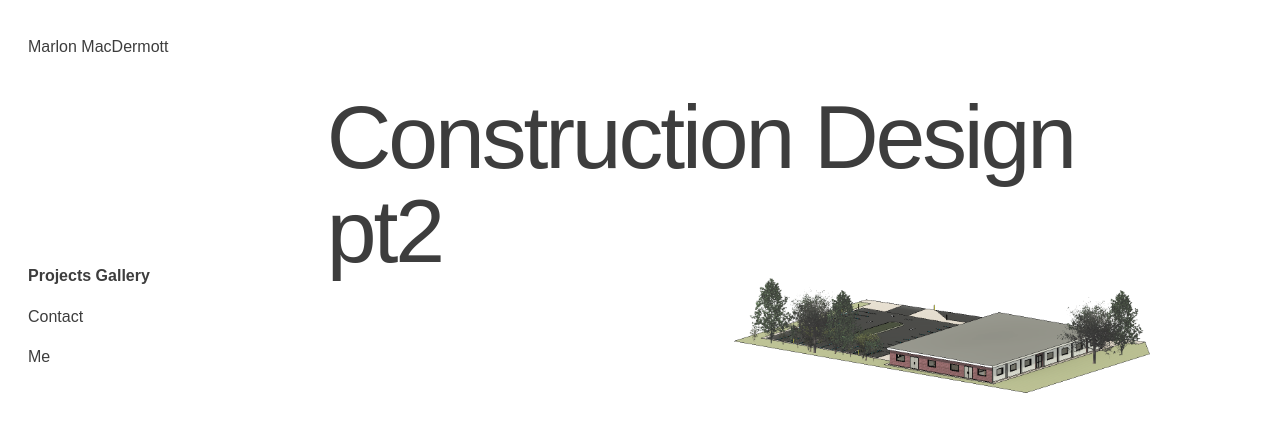
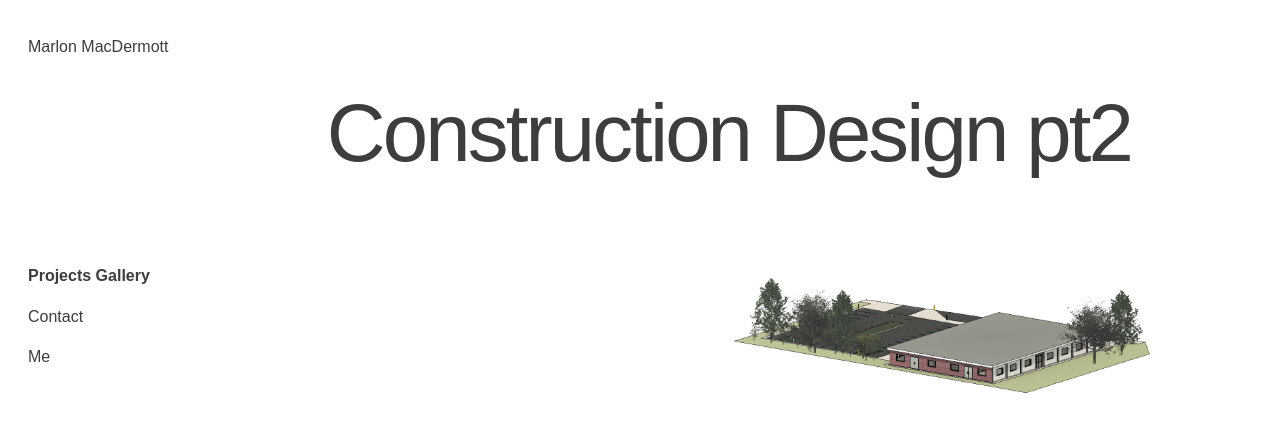
Before and after one commit to MARLONREX/marlonmacdermott.com, a plain HTML site: page construction-design-pt2.html in a window 1280 px wide. Drawn offline with Linux system fonts and the light colour scheme.

Commit message:
Keep Construction Design titles on one line

```diff
--- a/construction-design-pt2.html
+++ b/construction-design-pt2.html
@@ -17,7 +17,8 @@
   .project-menu { gap:22px; }
 }
 /* Shared title/copy column and a separate, quiet image scroll area. */
-.folder-project-header h1 { white-space:normal; font-size:clamp(52px,7vw,112px); line-height:1.05; }
+.folder-project-header { container-type:inline-size; }
+.folder-project-header h1[data-folder-title] { white-space:nowrap; font-size:min(112px,9.3cqi); line-height:1.05; }
 .folder-project-images { scrollbar-width:none; -ms-overflow-style:none; }
 .folder-project-images::-webkit-scrollbar { width:0; height:0; display:none; }
 @media(min-width:821px) {
```
Also changed, not shown: hazelwood.html (+2 -1 lines).
